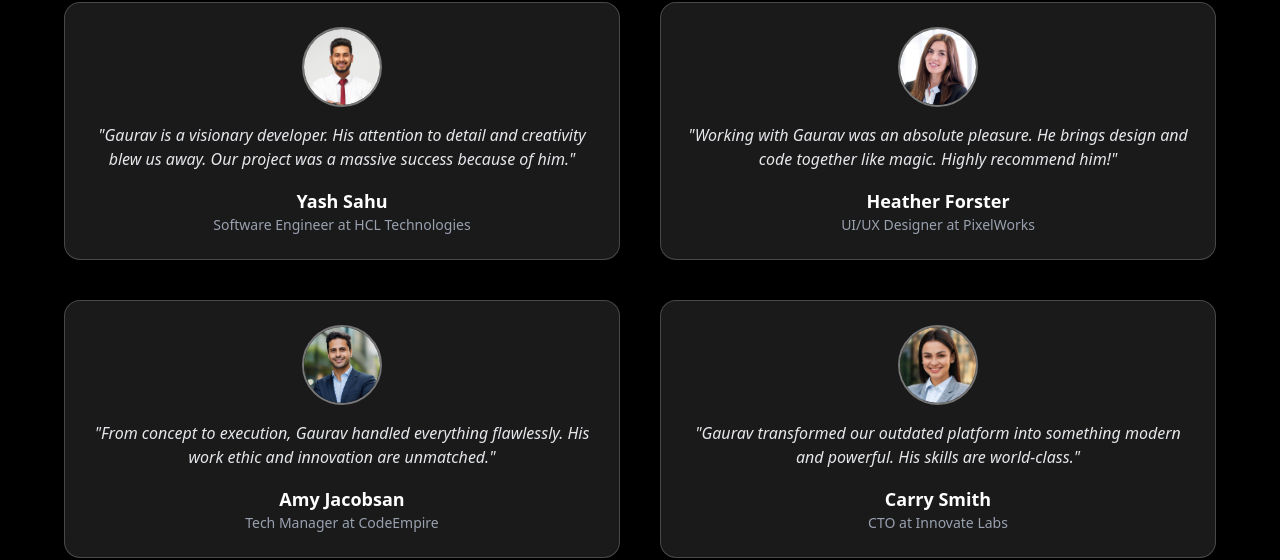
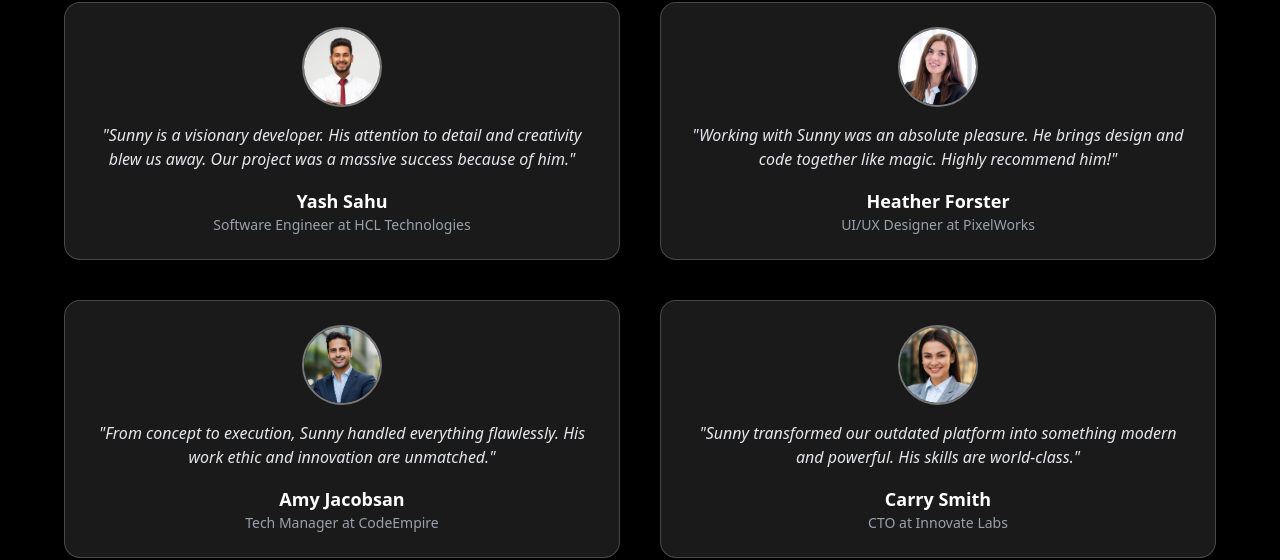
Before and after one commit to ksunnyrajput/portfolio, a React (Vite) app: page / in a window 1280 px wide. Shown: the part 7318-7878 px from the top of the page. Built offline with nearby package versions, Linux system fonts and the light colour scheme; no server answers.

Commit message:
Edit in testimonial section

```diff
--- a/src/sections/Testimonials.jsx
+++ b/src/sections/Testimonials.jsx
@@ -20,28 +20,28 @@ const testimonials = [
     name: "Yash Sahu",
     role: "Software Engineer at HCL Technologies",
     review:
-      "Gaurav is a visionary developer. His attention to detail and creativity blew us away. Our project was a massive success because of him.",
+      "Sunny is a visionary developer. His attention to detail and creativity blew us away. Our project was a massive success because of him.",
     image: m1, // Points to imported image
   },
   {
     name: "Heather Forster",
     role: "UI/UX Designer at PixelWorks",
     review:
-      "Working with Gaurav was an absolute pleasure. He brings design and code together like magic. Highly recommend him!",
+      "Working with Sunny was an absolute pleasure. He brings design and code together like magic. Highly recommend him!",
     image: w1,
   },
   {
     name: "Amy Jacobsan",
     role: "Tech Manager at CodeEmpire",
     review:
-      "From concept to execution, Gaurav handled everything flawlessly. His work ethic and innovation are unmatched.",
+      "From concept to execution, Sunny handled everything flawlessly. His work ethic and innovation are unmatched.",
     image: m2,
   },
   {
     name: "Carry Smith",
     role: "CTO at Innovate Labs",
     review:
-      "Gaurav transformed our outdated platform into something modern and powerful. His skills are world-class.",
+      "Sunny transformed our outdated platform into something modern and powerful. His skills are world-class.",
     image: w2,
   },
 ];
```
